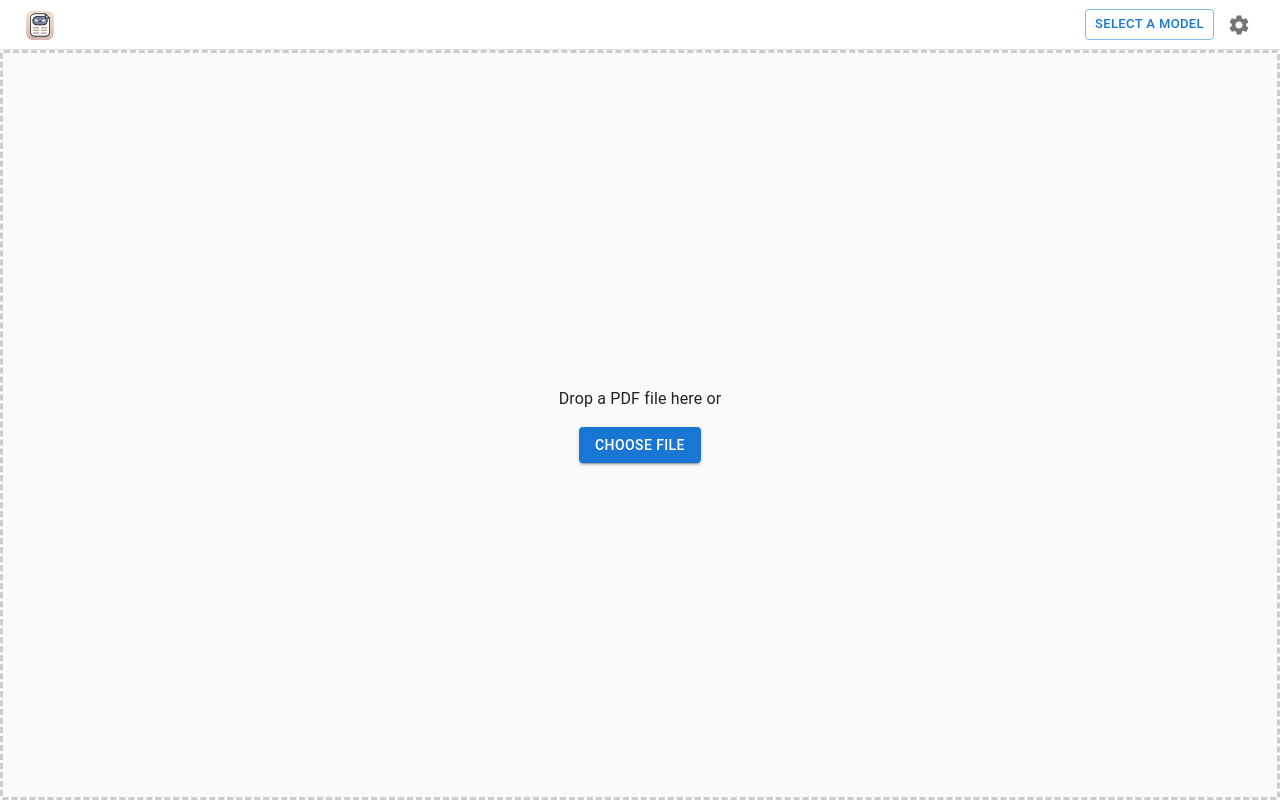
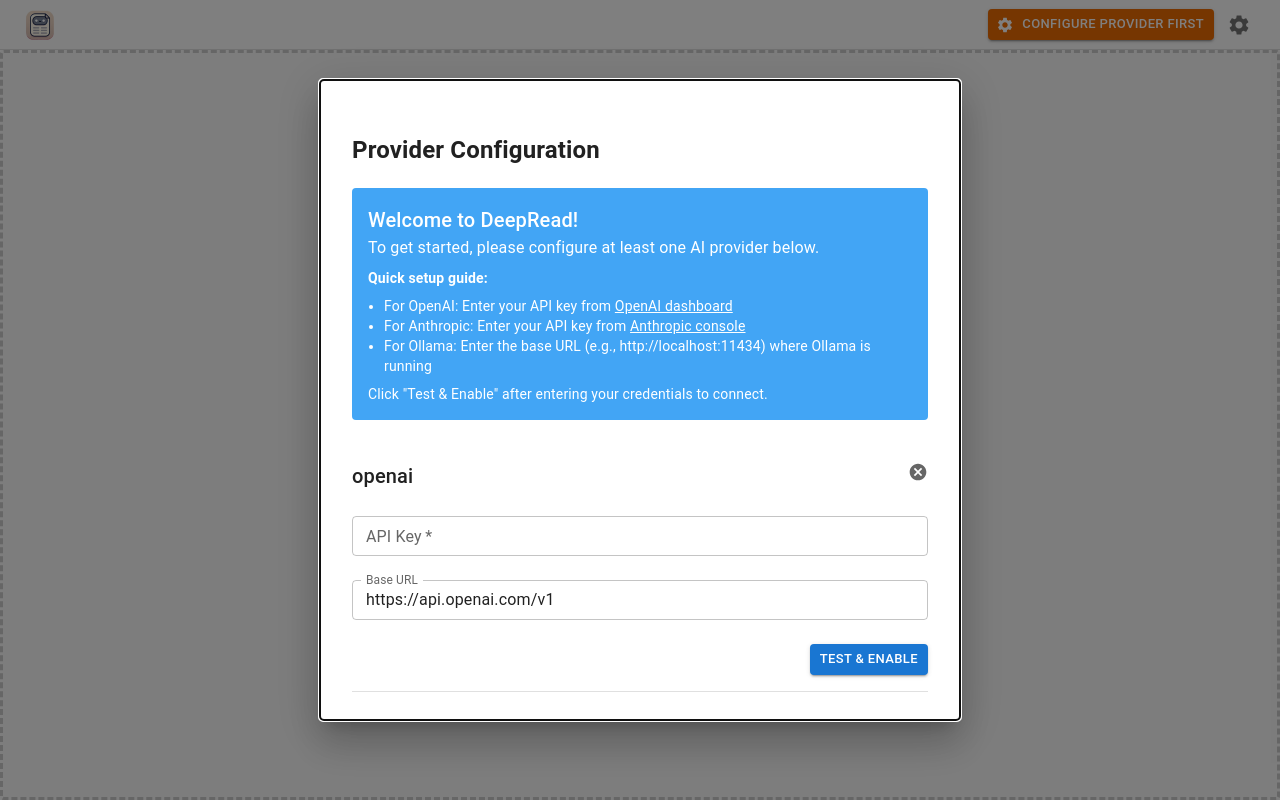
Before and after one commit to qnkhuat/deepread, a React (Vite) app in the folder frontend/: page / in a window 1280 px wide. Built offline with nearby package versions, Linux system fonts and the light colour scheme.

Commit message:
better 1st experience

```diff
--- a/frontend/src/components/Chat.jsx
+++ b/frontend/src/components/Chat.jsx
@@ -1,6 +1,7 @@
 import ReactMarkdown from 'react-markdown';
 import {Box, Stack, TextField, Button, Paper, CircularProgress, Typography} from '@mui/material';
 import {useEffect, useRef, useState} from 'react';
+import * as providerUtils from '@/utils/providerUtils';
 import EditIcon from '@mui/icons-material/Edit';
 
 const styles = {
--- a/frontend/src/components/TopBar.jsx
+++ b/frontend/src/components/TopBar.jsx
@@ -58,9 +58,9 @@
     }
   };
 
-  // Show config modal if no provider is configured or select first available model
+  // Show config modal if no provider is enabled or select first available model
   useEffect(() => {
-    if (!providerUtils.isAnyProviderConfigured(settings.providers)) {
+    if (!providerUtils.isAnyProviderEnabled(settings.providers)) {
       handleOpenConfig();
     } else {
       fetchModelsForProviders().then(() => {
@@ -265,9 +265,13 @@
           <Button
             size="small"
             onClick={handleClick}
-            variant="outlined"
+            variant={providerUtils.isAnyProviderEnabled(settings.providers) ? "outlined" : "contained"}
+            color={providerUtils.isAnyProviderEnabled(settings.providers) ? "primary" : "warning"}
+            startIcon={!providerUtils.isAnyProviderEnabled(settings.providers) ? <SettingsIcon /> : null}
           >
-            {settings.current_model ? `${settings.current_model[0]} - ${settings.current_model[1]}` : 'Select a model'}
+            {providerUtils.isAnyProviderEnabled(settings.providers)
+              ? (settings.current_model ? `${settings.current_model[0]} - ${settings.current_model[1]}` : 'Select a model')
+              : 'Configure Provider First'}
           </Button>
           <Menu
             anchorEl={anchorEl}
@@ -404,7 +408,12 @@
 
       <Modal
         open={configOpen}
-        onClose={() => setConfigOpen(false)}
+        onClose={() => {
+          // Only allow closing if at least one provider is enabled
+          if (providerUtils.isAnyProviderEnabled(settings.providers)) {
+            setConfigOpen(false);
+          }
+        }}
         aria-labelledby="provider-config-modal"
       >
         <Box sx={{
@@ -421,6 +430,25 @@
           overflow: 'auto'
         }}>
           <h2>Provider Configuration</h2>
+          {!providerUtils.isAnyProviderEnabled(settings.providers) && (
+            <Box sx={{ mb: 3, p: 2, bgcolor: 'primary.light', color: 'primary.contrastText', borderRadius: 1 }}>
+              <Typography variant="h6">Welcome to DeepRead!</Typography>
+              <Typography variant="body1" sx={{ mb: 1 }}>
+                To get started, please configure at least one AI provider below.
+              </Typography>
+              <Typography variant="body2" sx={{ mb: 1 }}>
+                <strong>Quick setup guide:</strong>
+              </Typography>
+              <Typography variant="body2" component="ul" sx={{ pl: 2 }}>
+                <li>For OpenAI: Enter your API key from <a href="https://platform.openai.com/api-keys" target="_blank" rel="noopener noreferrer" style={{color: 'inherit', textDecoration: 'underline'}}>OpenAI dashboard</a></li>
+                <li>For Anthropic: Enter your API key from <a href="https://console.anthropic.com/settings/keys" target="_blank" rel="noopener noreferrer" style={{color: 'inherit', textDecoration: 'underline'}}>Anthropic console</a></li>
+                <li>For Ollama: Enter the base URL (e.g., http://localhost:11434) where Ollama is running</li>
+              </Typography>
+              <Typography variant="body2" sx={{ mt: 1 }}>
+                Click "Test & Enable" after entering your credentials to connect.
+              </Typography>
+            </Box>
+          )}
           {Object.entries(settings.providers).map(([providerName, providerInfo]) => (
             <Box key={providerName} sx={{ mb: 3, pb: 2, borderBottom: '1px solid #e0e0e0' }}>
               <Box sx={{ display: 'flex', justifyContent: 'space-between', alignItems: 'center' }}>
@@ -516,6 +544,17 @@
             </Box>
           ))}
 
+          <Box sx={{ mt: 3, display: 'flex', justifyContent: 'flex-end' }}>
+            <Button
+              variant="contained"
+              onClick={() => setConfigOpen(false)}
+              disabled={!providerUtils.isAnyProviderEnabled(settings.providers)}
+            >
+              {providerUtils.isAnyProviderEnabled(settings.providers)
+                ? 'Close'
+                : 'Please enable at least one provider'}
+            </Button>
+          </Box>
         </Box>
       </Modal>
     </Container>
--- a/frontend/src/pages/Viewer.jsx
+++ b/frontend/src/pages/Viewer.jsx
@@ -15,6 +15,7 @@
 import Chat from '../components/Chat';
 import {useSettings} from '../contexts/SettingsContext';
 import * as api from '@/api';
+import * as providerUtils from '@/utils/providerUtils';
 
 // Set the worker source
 pdfjs.GlobalWorkerOptions.workerSrc = new URL(
@@ -65,13 +66,12 @@
   const [sessionCost, setSessionCost] = useState(0);
 
   const sendChatRequest = async (messages, onChunk) => {
+    const providerName = settings.current_model[0];
+    const modelName = settings.current_model[1];
     const providerConfig = {
-      provider_name: settings.current_model[0],
-      model_name: settings.current_model[1],
-      config: {
-        api_key: settings.providers[settings.current_model[0]].api_key,
-        base_url: settings.providers[settings.current_model[0]].base_url
-      }
+      provider_name: providerName,
+      model_name: modelName,
+      config: providerUtils.getProviderConfig(settings.providers[providerName])
     };
 
     return api.postChat(messages, providerConfig, (data) => {
--- a/frontend/src/utils/providerUtils.js
+++ b/frontend/src/utils/providerUtils.js
@@ -104,6 +104,19 @@
 };
 
 /**
+ * Check if any provider in the providers object is enabled
+ * @param {Object} providers - The providers object
+ * @returns {boolean} - Whether any provider is enabled
+ */
+export const isAnyProviderEnabled = (providers) => {
+  if (!providers) return false;
+
+  return Object.entries(providers).some(([name, provider]) =>
+    isProviderEnabled(provider)
+  );
+};
+
+/**
  * Find the first available model across all providers
  * @param {Object} providers - The providers object
  * @returns {Array|null} - [providerName, modelName] or null if none found
```
